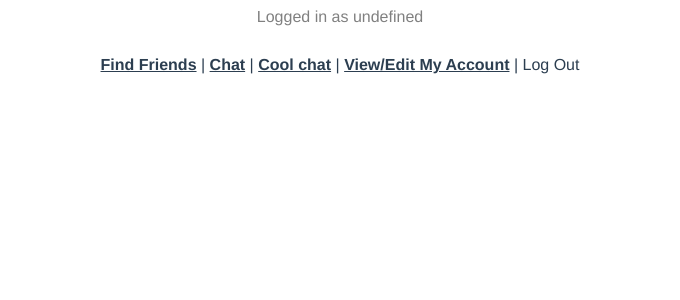
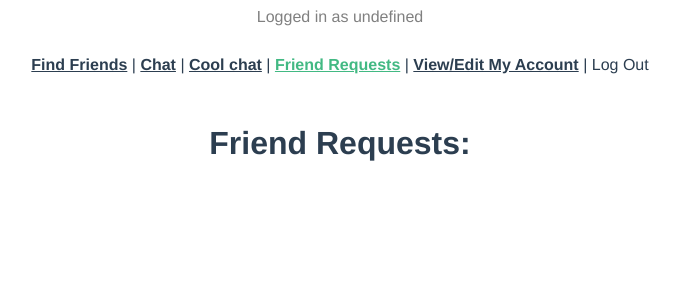
Before and after one commit to katke/playgroup-tutor-frontend, a Vue app: page /friend-requests in a window 1280 px wide. Shown: the top 300 px of the page, without its empty margins (300-980 px from the left). Built offline with nearby package versions, Linux system fonts and the light colour scheme; no server answers; what vue-cool-select would draw is missing.

Commit message:
skeleton of friend requests

```diff
--- a/src/App.vue
+++ b/src/App.vue
@@ -8,6 +8,8 @@
       <router-link to="/chat">Chat</router-link>
       |
       <router-link to="/advanced-chat">Cool chat</router-link>
+      |
+      <router-link to="/friend-requests">Friend Requests</router-link>
       |
       <router-link to="/me">View/Edit My Account</router-link>
       |
--- a/src/router/index.js
+++ b/src/router/index.js
@@ -7,6 +7,7 @@ import FindFriends from "../views/FindFriends.vue";
 import Chat from "../views/Chat.vue";
 import MyProfile from "../views/MyProfile.vue";
 import AdvancedChat from "../views/AdvancedChat.vue";
+import FriendRequests from "../views/FriendRequests.vue";
 
 Vue.use(VueRouter);
 
@@ -46,6 +47,11 @@ const routes = [
     name: "AdvancedChat",
     component: AdvancedChat,
   },
+  {
+    path: "/friend-requests",
+    name: "FriendRequests",
+    component: FriendRequests,
+  },
 ];
 
 const router = new VueRouter({
--- /dev/null
+++ b/src/views/FriendRequests.vue
@@ -0,0 +1,28 @@
+<template>
+  <div>
+    <h1>Friend Requests:</h1>
+  </div>
+</template>
+
+<style></style>
+
+<script>
+import axios from "axios";
+export default {
+  data: function () {
+    return {
+      friendRequests: {},
+    };
+  },
+  created() {
+    this.loadRequests();
+  },
+  methods: {
+    loadRequests: function () {
+      axios.get("/friend-requests").then((response) => {
+        console.log(response.data);
+      });
+    },
+  },
+};
+</script>
```
